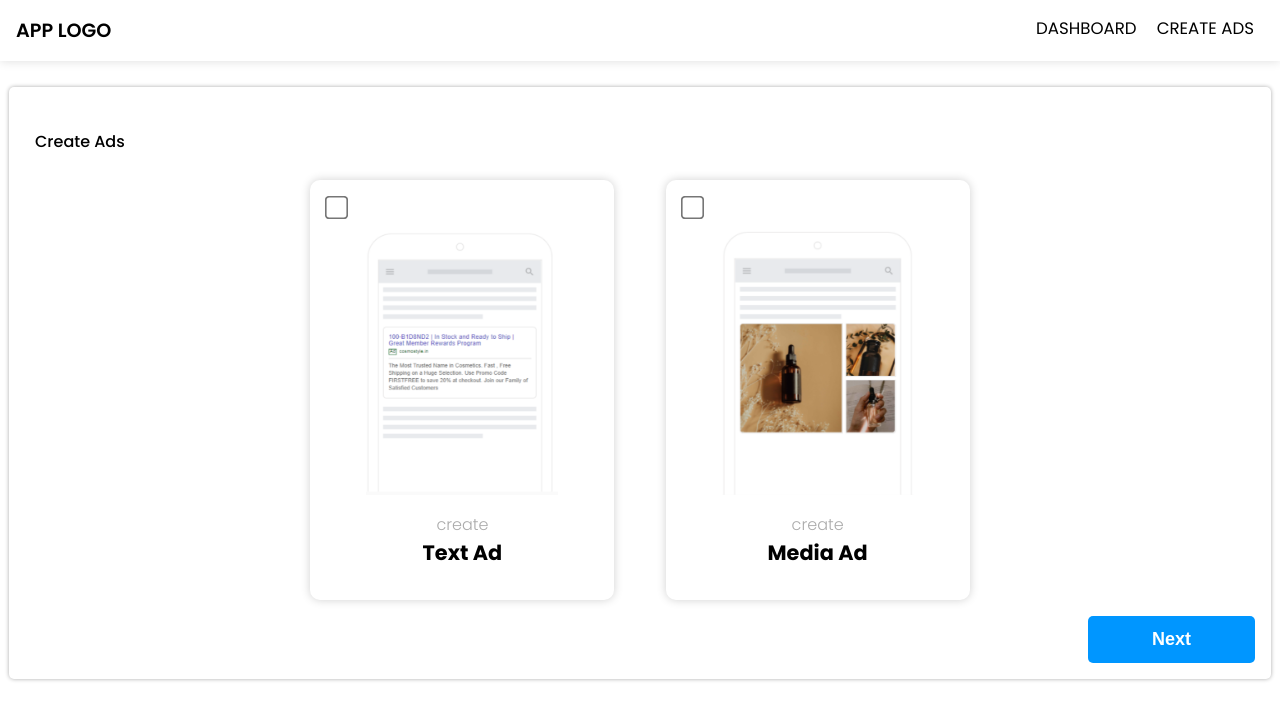
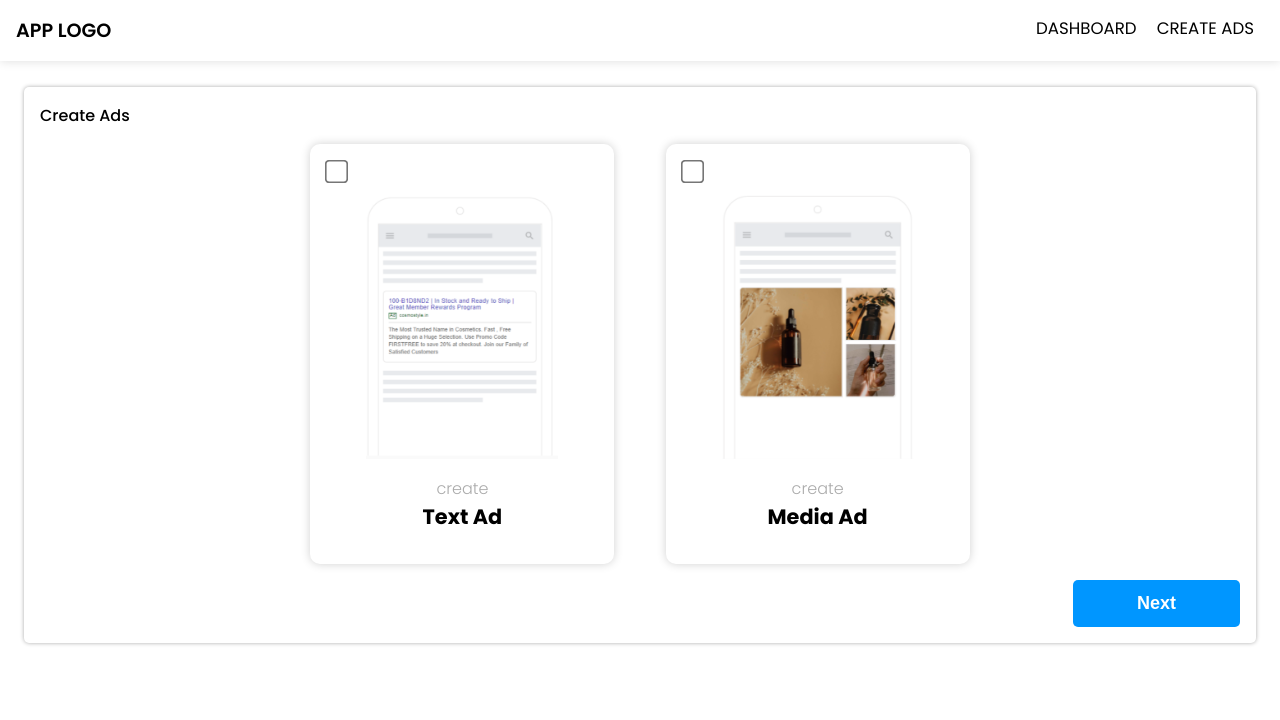
Before and after one commit to Anush79/AdCreator, a React (Create React App) app: page /create_ad in a window 1280 px wide. Shown: the top 720 px of the page. Built offline with nearby package versions, Linux system fonts and the light colour scheme.

Commit message:
added css variables

```diff
--- a/src/App.css
+++ b/src/App.css
@@ -9,7 +9,7 @@ header {
   justify-content: space-between;
   padding: 1rem;
   font-size: 1.3vw;
-  box-shadow: 0 0 10px #ddd;
+  box-shadow: 0 0 10px var(--primary-color);
 }
 
 header .logo {
@@ -49,13 +49,13 @@ margin: auto;
 .dataContainer {
   min-width: 45vw;
   border-radius: 5px;
-  border: 2px solid #ddd;
+  border: 2px solid var(--primary-color);
   /* padding: 10px 15px; */
   position:relative;
 }
 
 tr {
-  border-bottom: 2px solid #ddd;
+  border-bottom: 2px solid var(--primary-color);
   text-align: right;
 }
 
@@ -76,7 +76,7 @@ svg:hover{
   font-weight: 500;
   justify-content: space-between;
   align-items: center;
-  border-bottom: 2px solid #ddd;
+  border-bottom: 2px solid var(--primary-color);
   border-radius: 5px 5px 0 0;
   padding:0.5rem 1rem;
 }
@@ -87,7 +87,6 @@ th {
   padding: 10px 15px
 
 }
-
 th {
   font-weight: 500;
   cursor: pointer;
@@ -96,7 +95,9 @@ th {
 td {
   color: #737272;
 }
-
+tfoot tr{
+  background-color: #f0f0f09b;
+}
 .right_align {
   text-align: left;
 }
@@ -107,7 +108,7 @@ td {
 }
 .sortIcons svg{
   font-size: small;
-  color: #ccc;
+  color: var(--secondary-color);
 }
 #downArrow{
   margin-top: -12px;
@@ -116,7 +117,7 @@ td {
 
 .adContainer {
   position: relative;
-  width: calc(100% - 50px);
+  width: calc(100% - 80px);
   box-shadow: 0 0 4px #ababab;
   border-radius: 5px;
   margin: auto;
@@ -127,9 +128,8 @@ td {
 
 .adContainer P {
   text-align: left;
-  padding: 10px;
   font-weight: 500;
-  margin-bottom: 0;
+  margin:0;
 }
 
 textarea {
@@ -180,7 +180,7 @@ input[type="checkbox"] {
 select{
   padding:5px;
   border-radius:5px;
-  border:1px solid #ccc
+  border:1px solid var(--secondary-color)
 }
 button {
   font-weight: 600;
@@ -198,13 +198,13 @@ button:hover {
 }
 
 .primaryButton {
-  background-color: #0096ff;
+  background-color: var(--primary-btn-color);
 }
 
 .secondaryButton {
   background-color: #fff;
   color: currentColor;
-  border: 2px solid #ddd;
+  border: 2px solid var(--primary-color);
 }
 
 .button,
@@ -252,7 +252,7 @@ form label {
 textarea,
 input[type="text"] {
   padding: 0.8rem;
-  border: 2px solid #ddd;
+  border: 2px solid var(--primary-color);
   border-radius: 5px;
   flex-grow: 1;
   font-size: 1em;
@@ -284,7 +284,7 @@ textarea {
 .dialog-content {
   background: white;
   border-radius: 5px;
-  box-shadow: 0 0 10px #ccc;
+  box-shadow: 0 0 10px var(--secondary-color);
   padding: 3rem;
   text-align: center;
   display: flex;
@@ -295,7 +295,7 @@ textarea {
   width: 20vmax;
 }
 .dialog-content svg{
-  color: #0096ff;
+  color: var(--primary-btn-color);
 }
 .dialog-content span{
   font-weight: 500;
@@ -314,7 +314,7 @@ textarea {
   right:2vh;
   min-width: max-content;
   width: 90px;
-  background-color: #ddd;
+  background-color: var(--primary-color);
   border-radius: 25px;
   display: flex;
   flex-direction: row;
@@ -371,13 +371,13 @@ add flex-wrap: wrap; to flex-row and flex-col in media query
   }
 
   table tr {
-    border-bottom: 3px solid #ddd;
+    border-bottom: 3px solid var(--primary-color);
     display: block;
     margin-bottom: .625em;
     }
 
   table td {
-    border-bottom: 1px solid #ddd;
+    border-bottom: 1px solid var(--primary-color);
     display: block;
     font-size: .8em;
     text-align: right;
--- a/src/index.css
+++ b/src/index.css
@@ -19,10 +19,9 @@ code {
 }
 /* Define your minimum and maximum font sizes and screen widths */
 :root {
-  --minFont: 16px;
-  --maxFont: 24px;
-  --minScreenWidth: 320px;
-  --maxScreenWidth: 1200px;
+  --primary-color:#ddd;
+  --secondary-color:#ccc;
+  --primary-btn-color:#0096ff;
 }
 ::placeholder {
   font-family: poppins;
```
Also changed, not shown: src/pages/CreateAds.jsx (+8 -12 lines).
